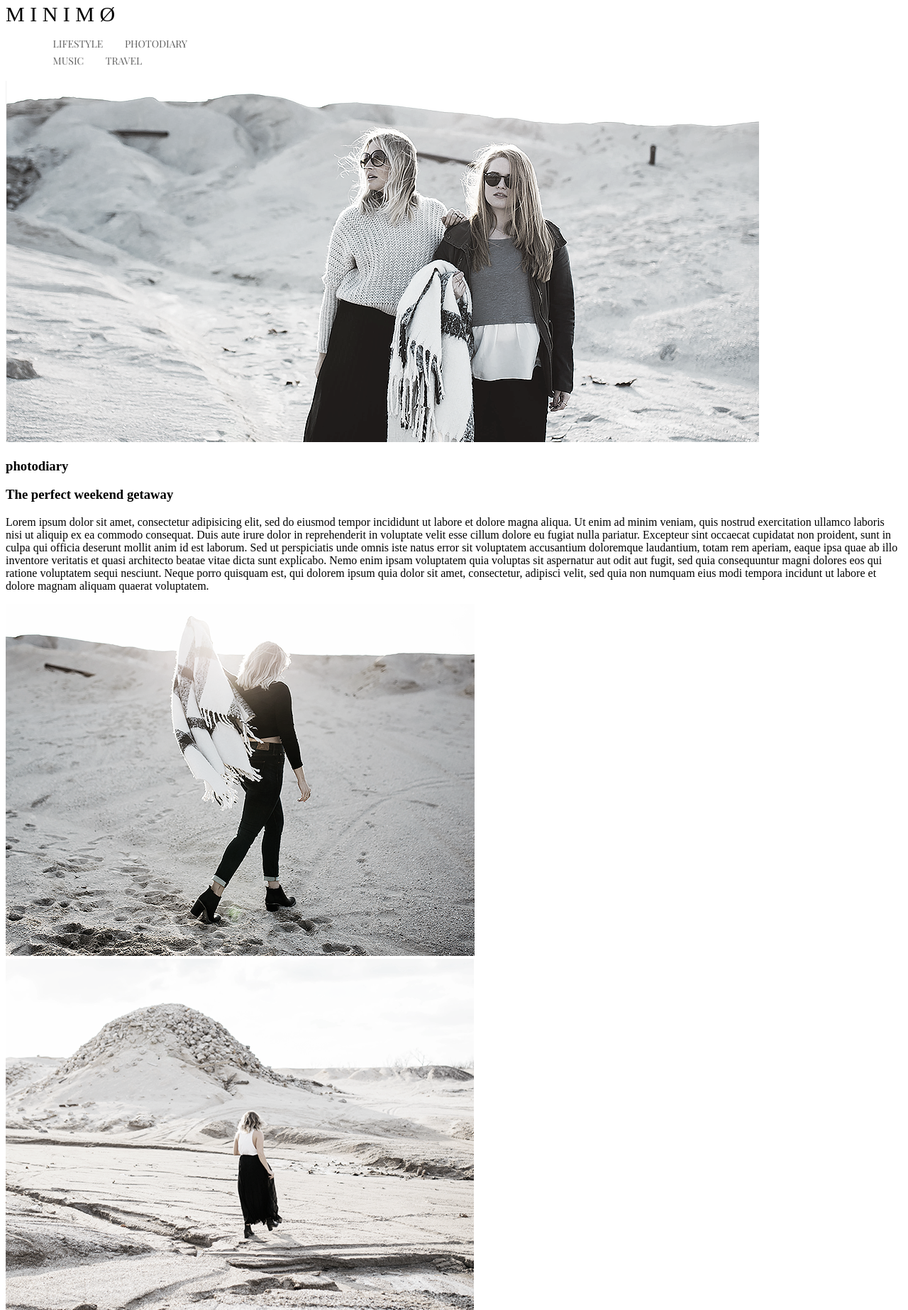
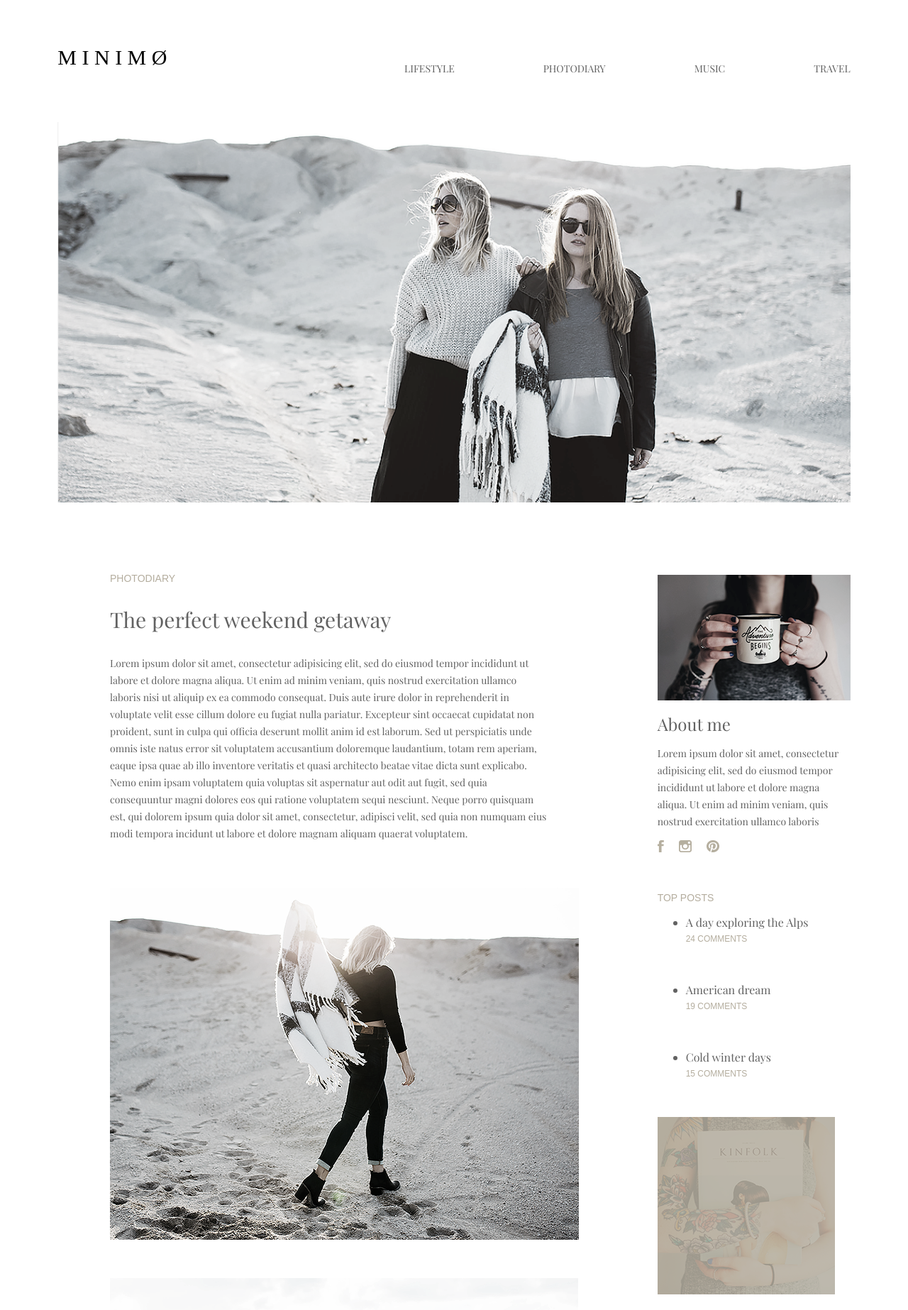
Before and after one commit to nberkutov/web, a plain HTML site: page index.html in a window 1280 px wide. Shown: the top 1846 px of the page at 71% size. Drawn offline with nearby package versions, Linux system fonts and the light colour scheme; files that its build step writes are made by us from their sources; a web font is replaced by a local one.

Commit message:
Page with styles

```diff
--- a/index.html
+++ b/index.html
@@ -7,20 +7,19 @@
         <link rel="stylesheet" href="/src/styles/style.css">
         <title>MINIMØ</title>
     </head>
+    <body>
         <header>
             <span class="sitename">M I N I M Ø</span>
-        <nav>
             <ul>
                 <li>lifestyle</li>
                 <li>photodiary</li>
                 <li>music</li>
                 <li>travel</li>
             </ul>
-        </nav>
         </header>
 
         <main>
-        <div><img src="images/cover_image.png"></div>
+            <div class="cover-image"><img src="images/cover_image.png"></div>
             <section>
                 <h3>photodiary</h3>
                 <article>
@@ -43,8 +42,8 @@
                     Excepteur sint occaecat cupidatat non proident, sunt in culpa qui officia deserunt mollit anim id est laborum.
                     Sed ut perspiciatis unde omnis iste natus error sit voluptatem accusantium doloremque laudantium, totam rem aperiam, eaque ipsa quae ab illo inventore veritatis et quasi architecto beatae vitae dicta sunt explicabo. Nemo enim ipsam voluptatem quia voluptas sit aspernatur aut odit aut fugit, sed quia consequuntur magni dolores eos qui ratione voluptatem sequi nesciunt. Neque porro quisquam est, qui dolorem ipsum quia dolor sit amet, consectetur, adipisci velit, sed quia non numquam eius modi tempora incidunt ut labore et dolore magnam aliquam quaerat voluptatem.
                     </p>
-                <div>
-                    SHARE
+                    <div class="socials">
+                        <span>SHARE</span>
                         <img src="images/fb.png">
                         <img src="images/tw.png">
                         <img src="images/g+.png">
@@ -54,22 +53,24 @@
                 </article>
             </section>
             <aside>
-            <div>
+                <div class="about">
                     <img src="images/about.png">
                     <h2>About me</h2>
                     <p>Lorem ipsum dolor sit amet, consectetur adipisicing elit,
                     sed do eiusmod tempor incididunt ut labore et dolore magna aliqua. Ut enim ad minim veniam, quis nostrud exercitation ullamco laboris </p>
+                    <div class="socials">
                         <img src="images/fb.png">
                         <img src="images/instagram.png">
                         <img src="images/pinterest.png">
                     </div>
+                </div>
 
-            <div>
+                <div class="top-posts">
                     <h3>TOP POSTS</h3>
                     <ul>
-                    <li> A day exploring the Alps <br> <span> comments</span></li>
-                    <li> American dream <br> <span> comments</span></li>
-                    <li> Cold winter days <br> <span> comments</span></li>
+                        <li> A day exploring the Alps <br> <span> 24 comments</span></li>
+                        <li> American dream <br> <span> 19 comments</span></li>
+                        <li> Cold winter days <br> <span>  15 comments</span></li>
                     </ul>
                 </div>
 
@@ -78,13 +79,16 @@
         </main>
 
         <footer>
+            <div class="links">
                 <a href="#">Terms and conditions</a>
                 <a href="#">Privacy</a>
-        <div>
-            Follow
+            </div>
+            <div class="socials">
+                <span style="margin-right: 21px">Follow</span>
                 <img src="images/facebook.png">
                 <img src="images/twitter.png">
                 <img src="images/instagram1.png">
             </div>
         </footer>
+    </body>
 </html>
--- a/styles/style.css
+++ b/styles/style.css
@@ -1,19 +1,141 @@
+h1 {
+    color: #626262;
+    font: 400 30px Playfair Display;
+}
+
+h2 {
+    color: #626262;
+    font: 400 24px / 20px Playfair Display;
+}
+
+h3 {
+    color: #b4ad9e;
+    font: 300 14px Arial;
+    text-transform: uppercase;
+}
+
+p {
+    color: #626262;
+    font: 400 14px / 24px Playfair Display;
+}
+
+body {
+    font-family: PlayFair Display;
+}
+
+header {
+    margin-top: 69px;
+    margin-bottom: 77px;
+    margin-left: 5.8%;
+    width: 88.4%;
+}
+
+main {
+    margin-left: 5.8%;
+    width: 88.4%;
+}
+
+section {
+    margin-top: 81px;
+    margin-left: 6.6%;
+    width: 55.1%;
+    display: inline-block;
+}
+section img {
+    width: inherit;
+}
+
+section p {
+    margin-bottom: 64px;
+}
+
+q {
+    color: #626262;
+    font: italic 14px / 24px Playfair Display;
+
+}
+article img {
+    margin-bottom: 50px;
+}
+article .socials{
+    float: right;
+}
+
 .sitename {
     color: #000000;
     font: 400 30px / 24px Inconsolata;
+    width: 9.9%;;
 }
 
-nav {
-
+header ul {
+    float: right;
 }
-nav ul {
-    display: inline-block;
-}
-
-nav li {
+header li {
     display: inline;
     color: #626262;
     font: 400 14px / 24px Playfair Display;
     text-transform: uppercase;
+    margin-left: 121px;
+}
+.cover-image {
+    width: 100%;
+}
+
+.cover-image img {
+    width: 100%;
+}
+
+.about {
+    margin-bottom: 52px;
+}
+
+aside {
+    width: 272px;
+    float: right;
+    display: inline-block;
+    margin-right: auto;
     margin-left: 10%;
+    margin-top: 98px;
 }
+
+
+article .socials span {
+    color: #b4ad9e;
+    font: 300 13px / 24px Arial;
+    display: inline-block;
+    margin-right: 23px;
+}
+
+.socials img {
+    margin-right: 17px;
+}
+
+.top-posts li {
+    color: #626262;
+    font: 400 16px Playfair Display;
+    margin-bottom: 53px;
+}
+
+.top-posts span {
+    color: #b4ad9e;
+    font: 300 12px Arial;
+    text-transform: uppercase;
+}
+
+footer {
+    margin-top: 89px;
+    padding-top: 40px;
+    padding-bottom: 45px;
+    padding-left: 11.3%;
+    padding-right: 5.8%;
+    background-color: #d9d9d9;
+}
+
+footer a {
+    text-decoration: none;
+    color: #000000;
+}
+
+footer .socials {
+    float: right;
+}
```
Lines whose indentation alone changed are shown as unchanged.
